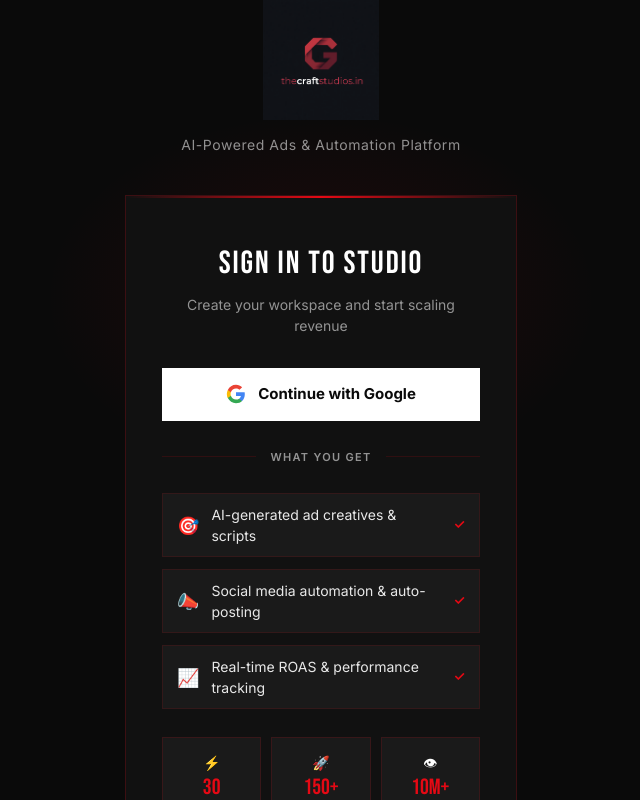
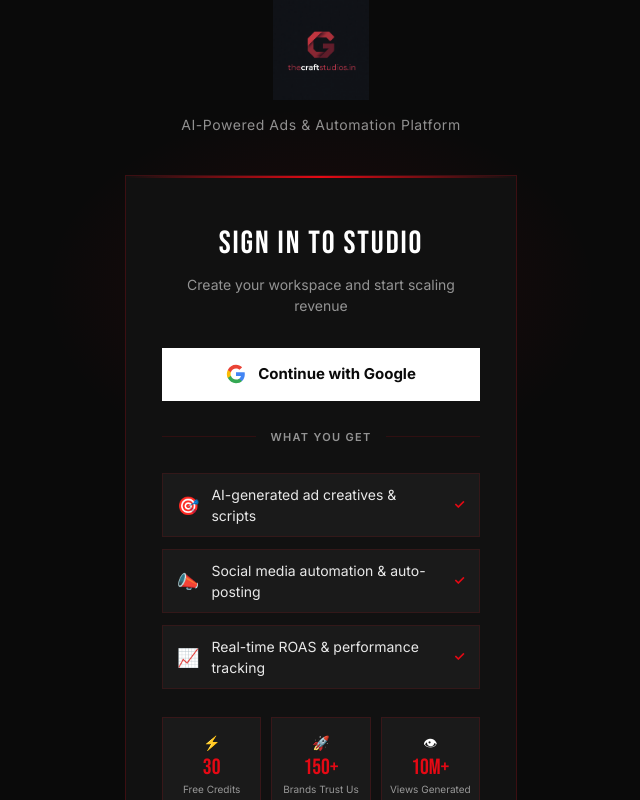
Before and after one commit to faizmnp-source/claude-adagency, a Next.js app in the folder ClaudeAdagency/frontend/: page /login in a window 1280 px wide. Shown: the top 800 px of the page, without its empty margins (319-959 px from the left). Built offline with nearby package versions, Linux system fonts and the light colour scheme; no server answers.

Commit message:
fix: logo 100px, match bg to #0A0A0A with mix-blend-mode, nav 90px

```diff
--- a/ClaudeAdagency/frontend/components/Logo.tsx
+++ b/ClaudeAdagency/frontend/components/Logo.tsx
@@ -28,10 +28,10 @@ interface LogoProps {
 }
 
 const HEIGHT: Record<LogoSize, number> = {
-  small:  120,
-  medium: 120,
-  large:  120,
-  xl:     160,
+  small:  100,
+  medium: 100,
+  large:  100,
+  xl:     140,
 };
 
 export const Logo: React.FC<LogoProps> = ({
@@ -54,7 +54,11 @@ export const Logo: React.FC<LogoProps> = ({
         src="/logofinal.png"
         alt="The Craft Studios"
         height={h}
-        style={{ height: h, width: 'auto', display: 'block', objectFit: 'contain' }}
+        style={{
+          height: h, width: 'auto', display: 'block', objectFit: 'contain',
+          background: '#0A0A0A',
+          mixBlendMode: 'lighten',
+        }}
         draggable={false}
       />
     </span>
--- a/ClaudeAdagency/frontend/components/NavBar.tsx
+++ b/ClaudeAdagency/frontend/components/NavBar.tsx
@@ -48,7 +48,7 @@ export const NavBar: React.FC = () => {
     }}>
       <div style={{
         maxWidth: '1240px', margin: '0 auto', padding: '0 24px',
-        height: '100px', display: 'flex', alignItems: 'center', justifyContent: 'space-between',
+        height: '90px', display: 'flex', alignItems: 'center', justifyContent: 'space-between',
       }}>
         {/* Logo */}
         <Link href="/" style={{ display: 'flex', alignItems: 'center', textDecoration: 'none' }}>
--- a/ClaudeAdagency/frontend/pages/index.tsx
+++ b/ClaudeAdagency/frontend/pages/index.tsx
@@ -159,7 +159,7 @@ export default function HomePage() {
           backdropFilter: scrolled ? 'blur(20px)' : 'none',
           transition: 'all 0.3s',
         }}>
-          <div style={{ maxWidth: '1240px', margin: '0 auto', padding: '0 24px', height: '100px', display: 'flex', alignItems: 'center', justifyContent: 'space-between' }}>
+          <div style={{ maxWidth: '1240px', margin: '0 auto', padding: '0 24px', height: '90px', display: 'flex', alignItems: 'center', justifyContent: 'space-between' }}>
             <Link href="/" style={{ display: 'flex', alignItems: 'center', textDecoration: 'none' }}>
               <Logo variant="horizontal" size="medium" color="color" />
             </Link>
```
